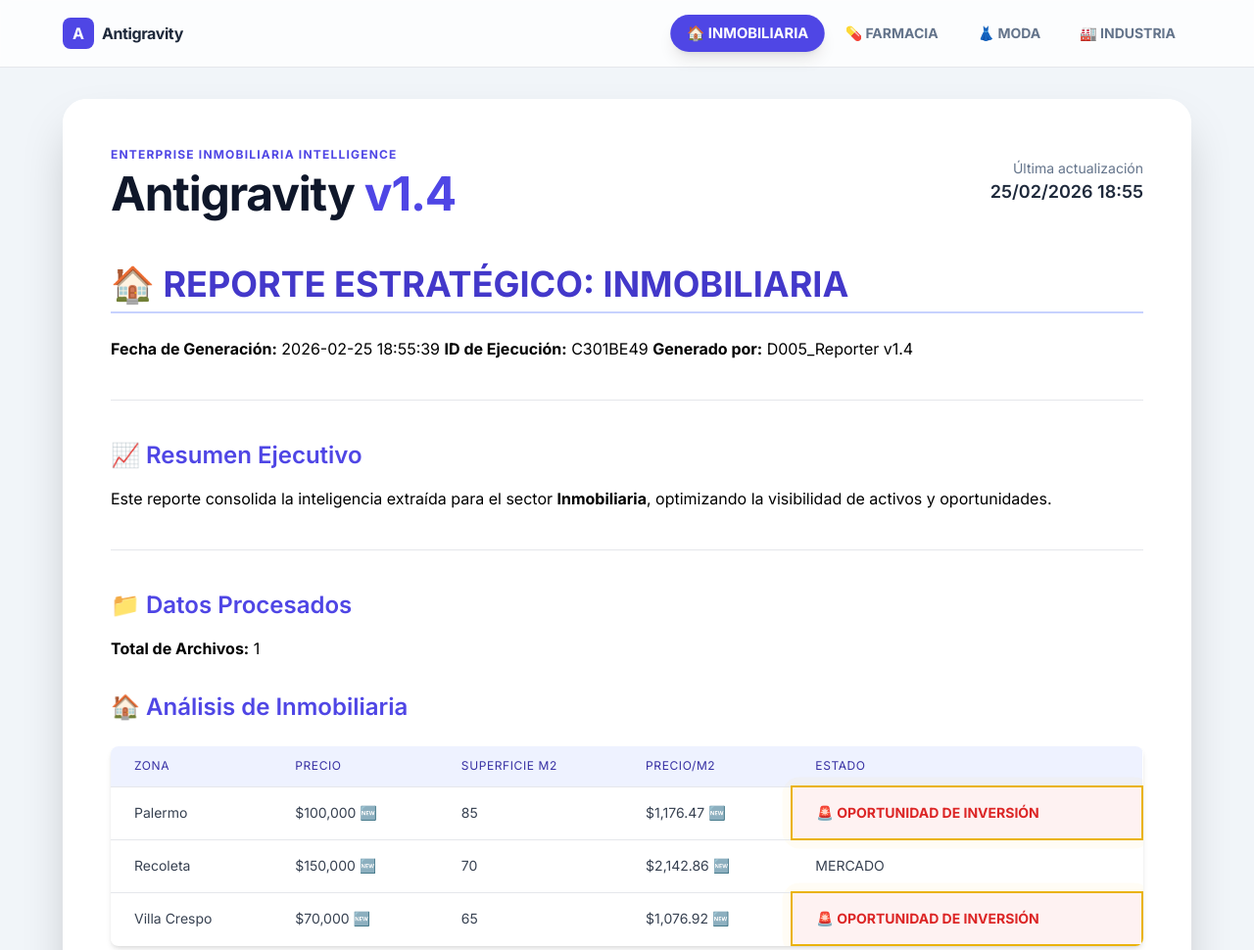
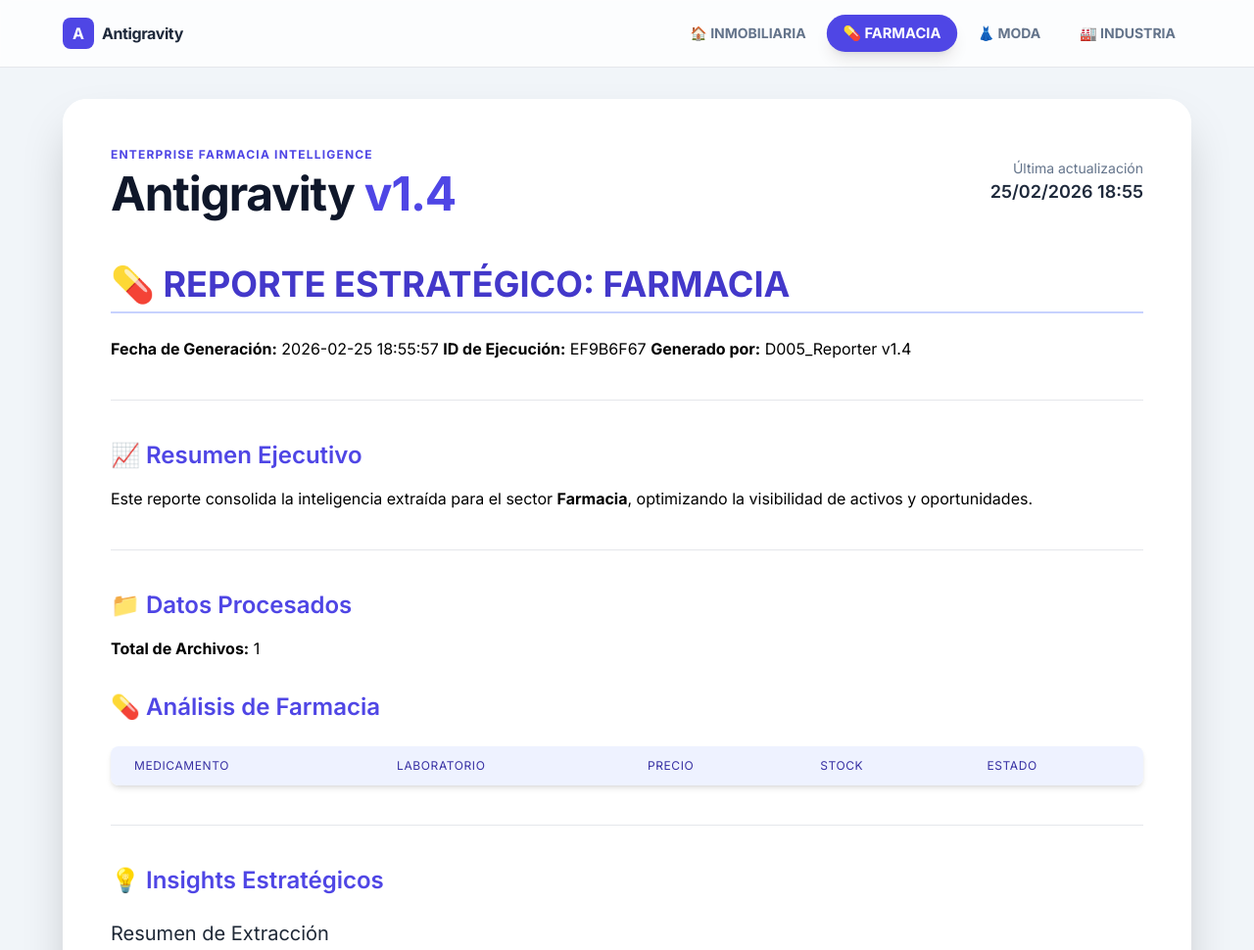
Before and after one commit to CcYh-123/Antigravity_Dashboard, a plain HTML site: page index.html in a window 1280 px wide. Shown: the top 970 px of the page at 98% size. Drawn offline with nearby package versions, Linux system fonts and the light colour scheme.

Commit message:
UPDATE: Strategic Dashboard Sync (Automated)

```diff
--- a/index.html
+++ b/index.html
@@ -32,7 +32,7 @@
                 <span class="font-bold text-slate-800 tracking-tight">Antigravity</span>
             </div>
             <div class="flex space-x-2">
-                <a href="#" onclick="switchSector('real_estate')" class="px-4 py-2 rounded-full text-sm font-bold transition-all duration-300 bg-indigo-600 text-white shadow-lg scale-105">🏠 INMOBILIARIA</a><a href="#" onclick="switchSector('pharmacy')" class="px-4 py-2 rounded-full text-sm font-bold transition-all duration-300 text-slate-500 hover:text-indigo-600 hover:bg-white/50">💊 FARMACIA</a><a href="#" onclick="switchSector('fashion')" class="px-4 py-2 rounded-full text-sm font-bold transition-all duration-300 text-slate-500 hover:text-indigo-600 hover:bg-white/50">👗 MODA</a><a href="#" onclick="switchSector('industry')" class="px-4 py-2 rounded-full text-sm font-bold transition-all duration-300 text-slate-500 hover:text-indigo-600 hover:bg-white/50">🏭 INDUSTRIA</a>
+                <a href="#" onclick="switchSector('real_estate')" class="px-4 py-2 rounded-full text-sm font-bold transition-all duration-300 text-slate-500 hover:text-indigo-600 hover:bg-white/50">🏠 INMOBILIARIA</a><a href="#" onclick="switchSector('pharmacy')" class="px-4 py-2 rounded-full text-sm font-bold transition-all duration-300 bg-indigo-600 text-white shadow-lg scale-105">💊 FARMACIA</a><a href="#" onclick="switchSector('fashion')" class="px-4 py-2 rounded-full text-sm font-bold transition-all duration-300 text-slate-500 hover:text-indigo-600 hover:bg-white/50">👗 MODA</a><a href="#" onclick="switchSector('industry')" class="px-4 py-2 rounded-full text-sm font-bold transition-all duration-300 text-slate-500 hover:text-indigo-600 hover:bg-white/50">🏭 INDUSTRIA</a>
             </div>
         </div>
     </nav>
@@ -40,7 +40,7 @@
     <div class="max-w-6xl mx-auto glass shadow-2xl rounded-3xl p-8 md:p-12 border border-white mb-12">
         <div class="flex flex-col md:flex-row justify-between items-start md:items-center mb-12">
             <div>
-                <span class="text-indigo-600 font-bold tracking-widest text-xs uppercase mb-2 block">Enterprise Inmobiliaria Intelligence</span>
+                <span class="text-indigo-600 font-bold tracking-widest text-xs uppercase mb-2 block">Enterprise Farmacia Intelligence</span>
                 <h1 class="text-5xl font-extrabold text-slate-900 tracking-tight">Antigravity <span class="text-indigo-600">v1.4</span></h1>
             </div>
             <div class="mt-4 md:mt-0 text-right">
@@ -50,17 +50,17 @@
         </div>
 
         <div class="prose prose-slate max-w-none">
-            <h1 class="text-4xl font-bold text-indigo-700 mb-6 border-b-2 border-indigo-200 pb-2">🏠 REPORTE ESTRATÉGICO: INMOBILIARIA</h1>
+            <h1 class="text-4xl font-bold text-indigo-700 mb-6 border-b-2 border-indigo-200 pb-2">💊 REPORTE ESTRATÉGICO: FARMACIA</h1>
 
-<strong class="font-bold">Fecha de Generación:</strong> 2026-02-25 18:55:39
-<strong class="font-bold">ID de Ejecución:</strong> C301BE49
+<strong class="font-bold">Fecha de Generación:</strong> 2026-02-25 18:55:57
+<strong class="font-bold">ID de Ejecución:</strong> EF9B6F67
 <strong class="font-bold">Generado por:</strong> D005_Reporter v1.4
 
 <hr class="my-10 border-t border-gray-200">
 
 <h2 class="text-2xl font-semibold text-indigo-600 mt-8 mb-4">📈 Resumen Ejecutivo</h2>
 
-Este reporte consolida la inteligencia extraída para el sector <strong class="font-bold">Inmobiliaria</strong>, optimizando la visibilidad de activos y oportunidades.
+Este reporte consolida la inteligencia extraída para el sector <strong class="font-bold">Farmacia</strong>, optimizando la visibilidad de activos y oportunidades.
 
 <hr class="my-10 border-t border-gray-200">
 
@@ -68,37 +68,16 @@
 
 <strong class="font-bold">Total de Archivos:</strong> 1
 
-<h2 class="text-2xl font-semibold text-indigo-600 mt-8 mb-4">🏠 Análisis de Inmobiliaria</h2>
+<h2 class="text-2xl font-semibold text-indigo-600 mt-8 mb-4">💊 Análisis de Farmacia</h2>
 
 <div class="overflow-x-auto my-6 shadow-md rounded-lg"><table class="min-w-full divide-y divide-gray-200">
 <thead class="bg-indigo-50"><tr>
-<th class="px-6 py-3 text-left text-xs font-medium text-indigo-800 uppercase tracking-wider">Zona</th>
+<th class="px-6 py-3 text-left text-xs font-medium text-indigo-800 uppercase tracking-wider">Medicamento</th>
+<th class="px-6 py-3 text-left text-xs font-medium text-indigo-800 uppercase tracking-wider">Laboratorio</th>
 <th class="px-6 py-3 text-left text-xs font-medium text-indigo-800 uppercase tracking-wider">Precio</th>
-<th class="px-6 py-3 text-left text-xs font-medium text-indigo-800 uppercase tracking-wider">Superficie m2</th>
-<th class="px-6 py-3 text-left text-xs font-medium text-indigo-800 uppercase tracking-wider">Precio/m2</th>
+<th class="px-6 py-3 text-left text-xs font-medium text-indigo-800 uppercase tracking-wider">Stock</th>
 <th class="px-6 py-3 text-left text-xs font-medium text-indigo-800 uppercase tracking-wider">Estado</th>
 </tr></thead><tbody class="bg-white divide-y divide-gray-200">
-<tr>
-<td class="px-6 py-4 whitespace-nowrap text-sm text-gray-700">Palermo</td>
-<td class="px-6 py-4 whitespace-nowrap text-sm text-gray-700">$100,000 🆕</td>
-<td class="px-6 py-4 whitespace-nowrap text-sm text-gray-700">85</td>
-<td class="px-6 py-4 whitespace-nowrap text-sm text-gray-700">$1,176.47 🆕</td>
-<td class="px-6 py-4 whitespace-nowrap text-sm text-gray-700 font-bold text-red-600 bg-red-50 pulse-gold rounded-lg">🚨 <strong class="font-bold">OPORTUNIDAD DE INVERSIÓN</strong></td>
-</tr>
-<tr>
-<td class="px-6 py-4 whitespace-nowrap text-sm text-gray-700">Recoleta</td>
-<td class="px-6 py-4 whitespace-nowrap text-sm text-gray-700">$150,000 🆕</td>
-<td class="px-6 py-4 whitespace-nowrap text-sm text-gray-700">70</td>
-<td class="px-6 py-4 whitespace-nowrap text-sm text-gray-700">$2,142.86 🆕</td>
-<td class="px-6 py-4 whitespace-nowrap text-sm text-gray-700">MERCADO</td>
-</tr>
-<tr>
-<td class="px-6 py-4 whitespace-nowrap text-sm text-gray-700">Villa Crespo</td>
-<td class="px-6 py-4 whitespace-nowrap text-sm text-gray-700">$70,000 🆕</td>
-<td class="px-6 py-4 whitespace-nowrap text-sm text-gray-700">65</td>
-<td class="px-6 py-4 whitespace-nowrap text-sm text-gray-700">$1,076.92 🆕</td>
-<td class="px-6 py-4 whitespace-nowrap text-sm text-gray-700 font-bold text-red-600 bg-red-50 pulse-gold rounded-lg">🚨 <strong class="font-bold">OPORTUNIDAD DE INVERSIÓN</strong></td>
-</tr>
 </tbody></table></div>
 
 <hr class="my-10 border-t border-gray-200">
@@ -118,7 +97,7 @@
 
 <h2 class="text-2xl font-semibold text-indigo-600 mt-8 mb-4">🛠️ Estado de Mantenimiento</h2>
 
-<strong class="font-bold">Fecha:</strong> 2026-02-25 18:55:39
+<strong class="font-bold">Fecha:</strong> 2026-02-25 18:55:57
 <strong class="font-bold">Retención:</strong> 7 días
 
 <div class="overflow-x-auto my-6 shadow-md rounded-lg"><table class="min-w-full divide-y divide-gray-200">
@@ -128,7 +107,7 @@
 </tr></thead><tbody class="bg-white divide-y divide-gray-200">
 <tr>
 <td class="px-6 py-4 whitespace-nowrap text-sm text-gray-700">Archivos Escaneados</td>
-<td class="px-6 py-4 whitespace-nowrap text-sm text-gray-700">6</td>
+<td class="px-6 py-4 whitespace-nowrap text-sm text-gray-700">11</td>
 </tr>
 <tr>
 <td class="px-6 py-4 whitespace-nowrap text-sm text-gray-700">Archivos Purgados</td>
@@ -168,11 +147,11 @@
 </tr></thead><tbody class="bg-white divide-y divide-gray-200">
 <tr>
 <td class="px-6 py-4 whitespace-nowrap text-sm text-gray-700"><strong class="font-bold">ID Ejecución</strong></td>
-<td class="px-6 py-4 whitespace-nowrap text-sm text-gray-700">C301BE49</td>
+<td class="px-6 py-4 whitespace-nowrap text-sm text-gray-700">EF9B6F67</td>
 </tr>
 <tr>
 <td class="px-6 py-4 whitespace-nowrap text-sm text-gray-700"><strong class="font-bold">Timestamp</strong></td>
-<td class="px-6 py-4 whitespace-nowrap text-sm text-gray-700">2026-02-25 18:55:39</td>
+<td class="px-6 py-4 whitespace-nowrap text-sm text-gray-700">2026-02-25 18:55:57</td>
 </tr>
 <tr>
 <td class="px-6 py-4 whitespace-nowrap text-sm text-gray-700"><strong class="font-bold">Archivos Procesados</strong></td>
@@ -196,7 +175,7 @@
 
     <script>
     function switchSector(key) {
-        const activeSector = "real_estate";
+        const activeSector = "pharmacy";
         if (key !== activeSector) {
             alert("⚠️ El sector " + key.toUpperCase() + " no es el foco actual.\n\nSolicita a Antigravity: 'Cambia el sector activo a " + key + "' para visualizar su inteligencia comercial.");
         }
```
